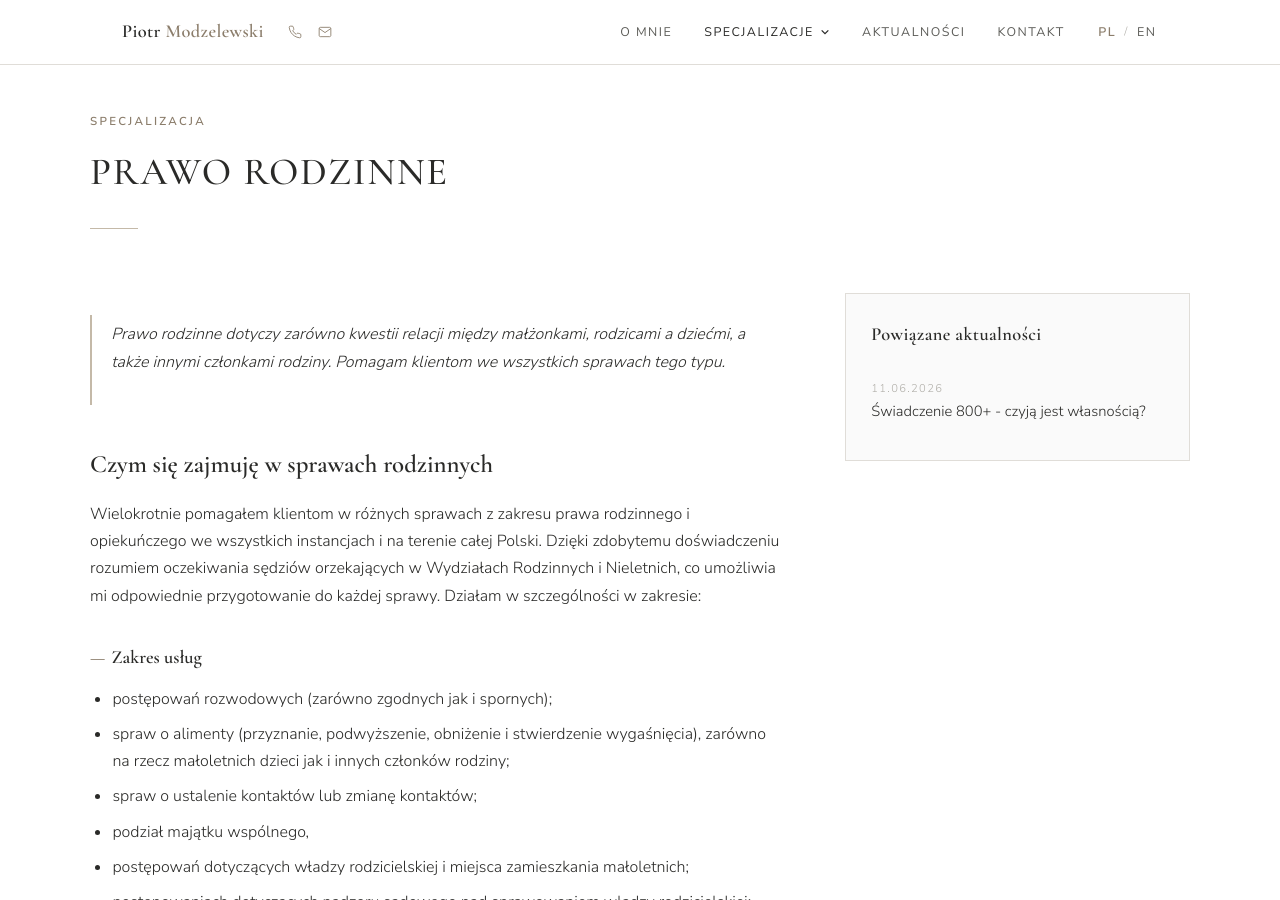
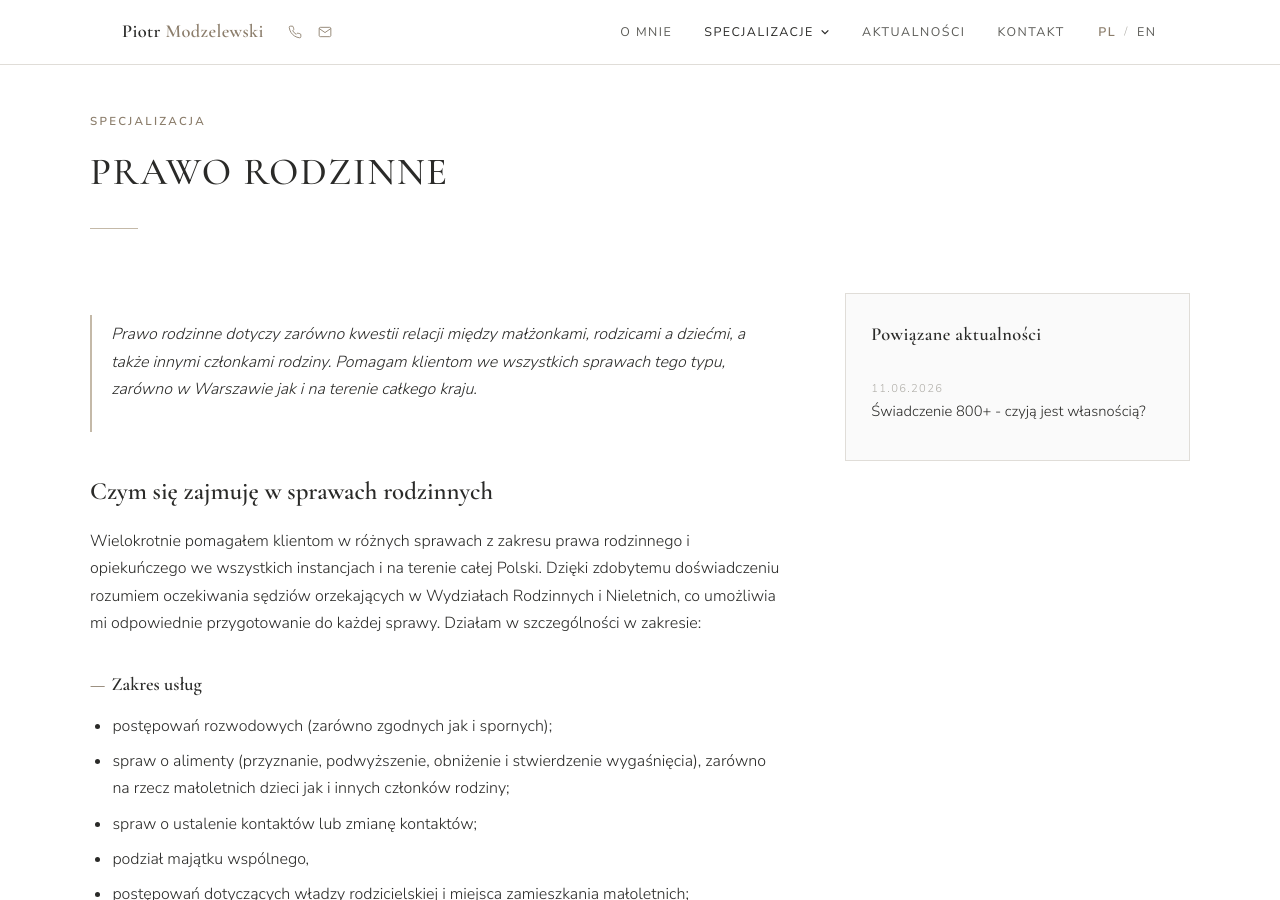
Before and after one commit to pmmodzelewski/adwokatmodzelewski.pl, a Jekyll site: the page built from _specjalizacje/prawo-rodzinne.md, in a window 1280 px wide and 900 px high. Built offline with Jekyll 4.4.1, drawn with Linux system fonts in a browser that asks for light colours; Markdown is read by kramdown in place of the engine named in the settings.

Commit message:
Update prawo-rodzinne.md

```diff
--- a/_specjalizacje/prawo-rodzinne.md
+++ b/_specjalizacje/prawo-rodzinne.md
@@ -33,7 +33,9 @@ faq:
     leczenie, wyjazdy zagraniczne etc.), zarząd jego majątkiem i sprawowanie opieki. Kontakty to jedynie wspólne spędzanie czasu."
 ---
 
-> Prawo rodzinne dotyczy zarówno kwestii relacji między małżonkami, rodzicami a dziećmi, a także innymi członkami rodziny. Pomagam klientom we wszystkich sprawach tego typu.
+> Prawo rodzinne dotyczy zarówno kwestii relacji między małżonkami, rodzicami a dziećmi,
+> a także innymi członkami rodziny. Pomagam klientom we wszystkich sprawach tego
+> typu, zarówno w Warszawie jak i na terenie całkego kraju.
 
 ## Czym się zajmuję w sprawach rodzinnych
 
```
